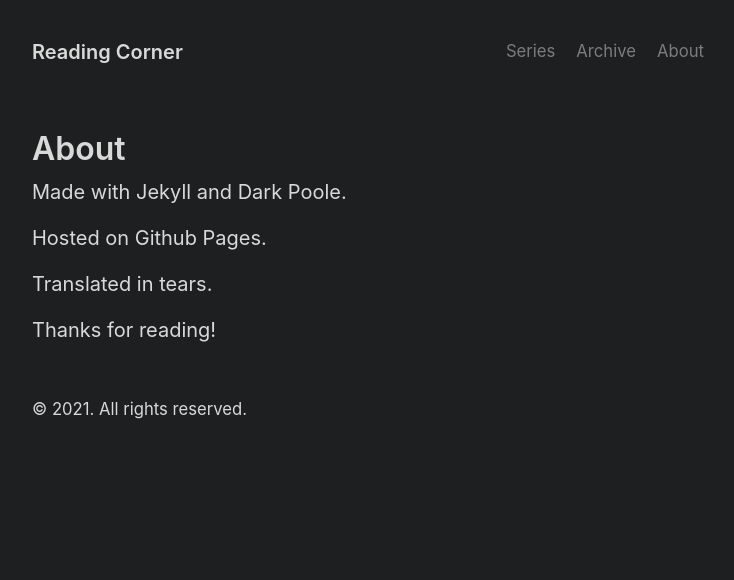
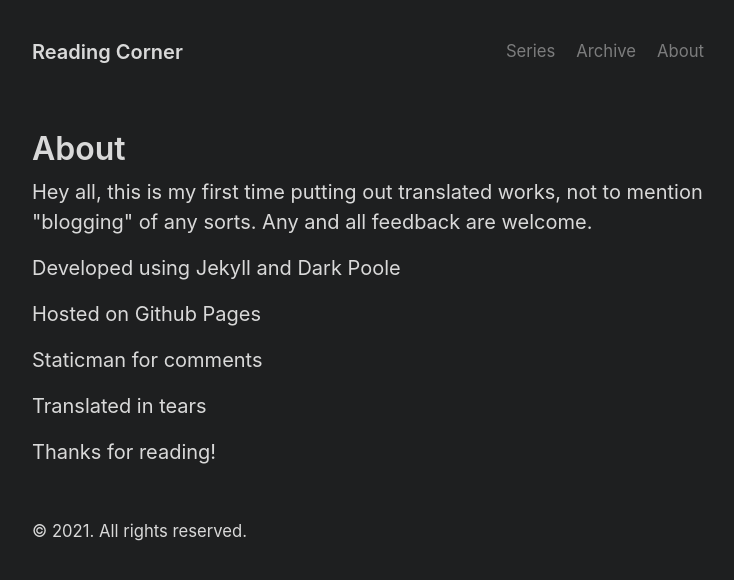
Before and after one commit to Kiwilicious/reading-corner, a Jekyll site: the page built from about.html, in a window 1280 px wide. Shown: the top 580 px of the page, without its empty margins (272-1006 px from the left). Built offline with Jekyll 4.4.1, drawn with Linux system fonts in a browser that asks for light colours.

Commit message:
edit about page

```diff
--- a/about.html
+++ b/about.html
@@ -6,8 +6,14 @@ title: About
 <div class="page">
   <h1>About</h1>
 
-  <p>Made with Jekyll and Dark Poole.</p>
-  <p>Hosted on Github Pages.</p>
-  <p>Translated in tears.</p>
+  <p>
+    Hey all, this is my first time putting out translated works, not to mention
+    "blogging" of any sorts. Any and all feedback are welcome.
+  </p>
+
+  <p>Developed using Jekyll and Dark Poole</p>
+  <p>Hosted on Github Pages</p>
+  <p>Staticman for comments</p>
+  <p>Translated in tears</p>
   <p>Thanks for reading!</p>
 </div>
```
